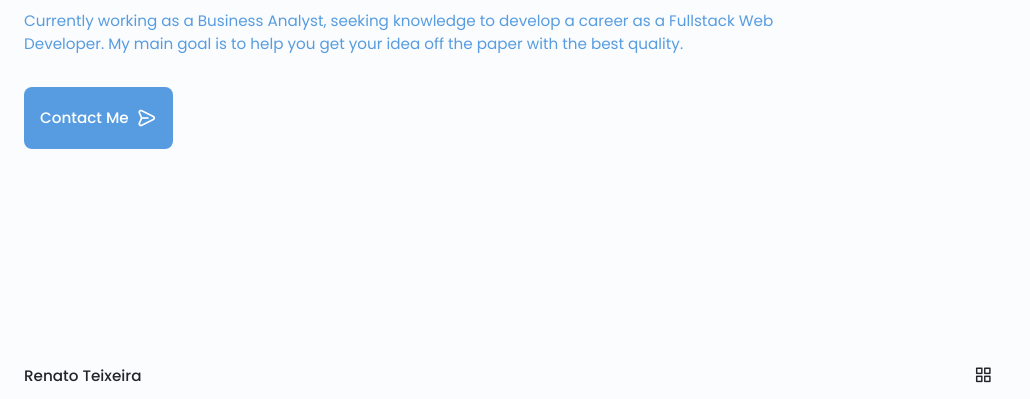
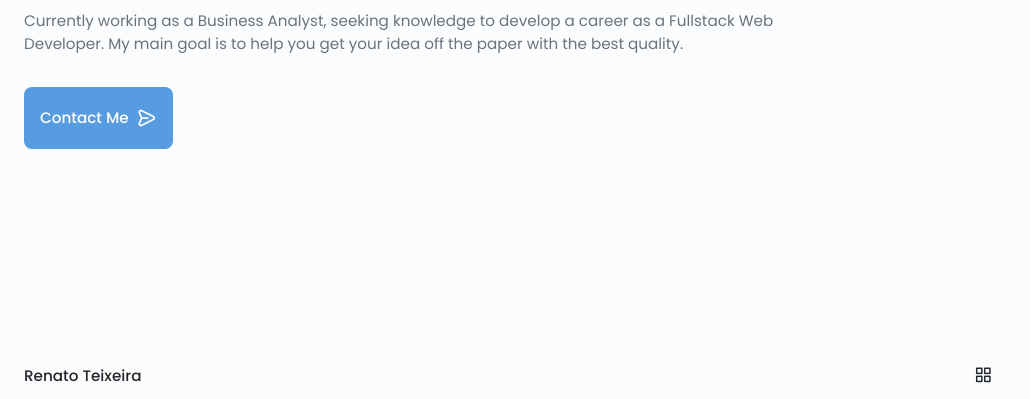
Before and after one commit to reenatoteixeira/my-web-portfolio, a plain HTML site: page index.html in a window 1280 px wide. Shown: the part 401-800 px from the top of the page, without its empty margins (0-1030 px from the left). Drawn offline with nearby package versions, Linux system fonts and the light colour scheme.

Commit message:
fix: fix body

```diff
--- a/assets/css/common.css
+++ b/assets/css/common.css
@@ -14,7 +14,7 @@ body {
   margin: 0 0 var(--header-height) 0;
   font-family: var(--body-font);
   font-size: 0.95rem;
-  color: var(--first-color);
+  color: var(--text-color);
   background-color: var(--background-color);
 }
 
```
